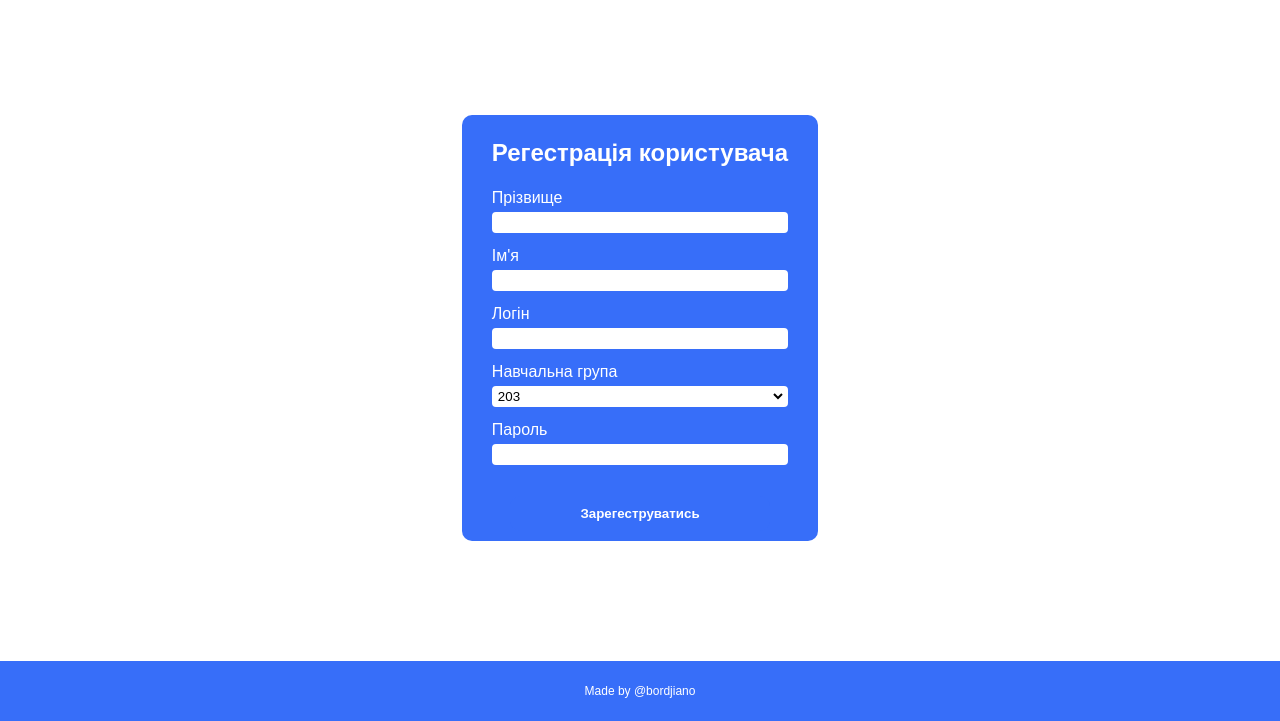
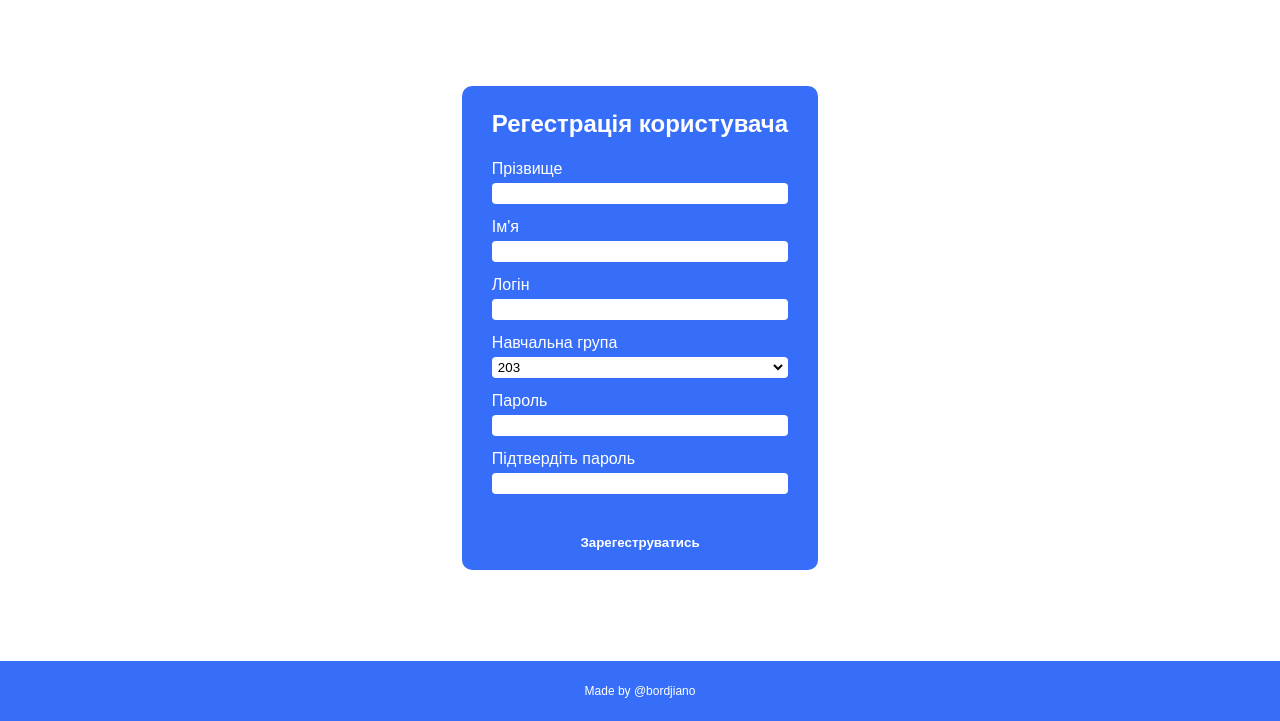
Before and after one commit to Bordjiano/TZRP_WebDev, a plain HTML site: page html/reg.html in a window 1280 px wide. Shown: the part 79-800 px from the top of the page. Drawn offline with Linux system fonts and the light colour scheme.

Commit message:
Add input access pass

```diff
--- a/html/reg.html
+++ b/html/reg.html
@@ -54,7 +54,10 @@
                         <div class="field-info">Пароль</div>
                         <div><input class="field-input" type="password"></div>
                     </div>
-
+                    <div class="field">
+                        <div class="field-info">Підтвердіть пароль</div>
+                        <div><input class="field-input" type="password"></div>
+                    </div>
                 </div>
             </div>
             <div class="btn-reg">
```
